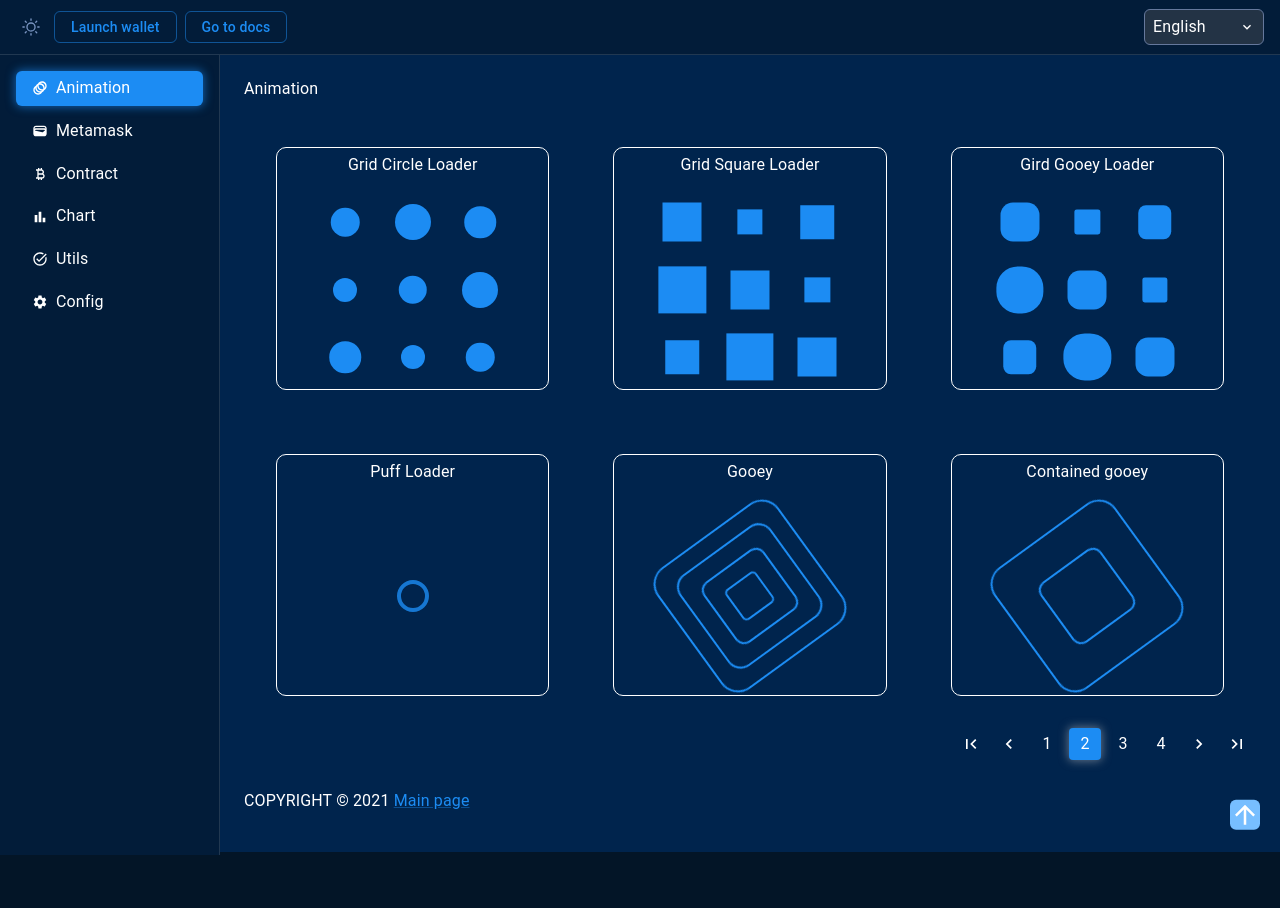
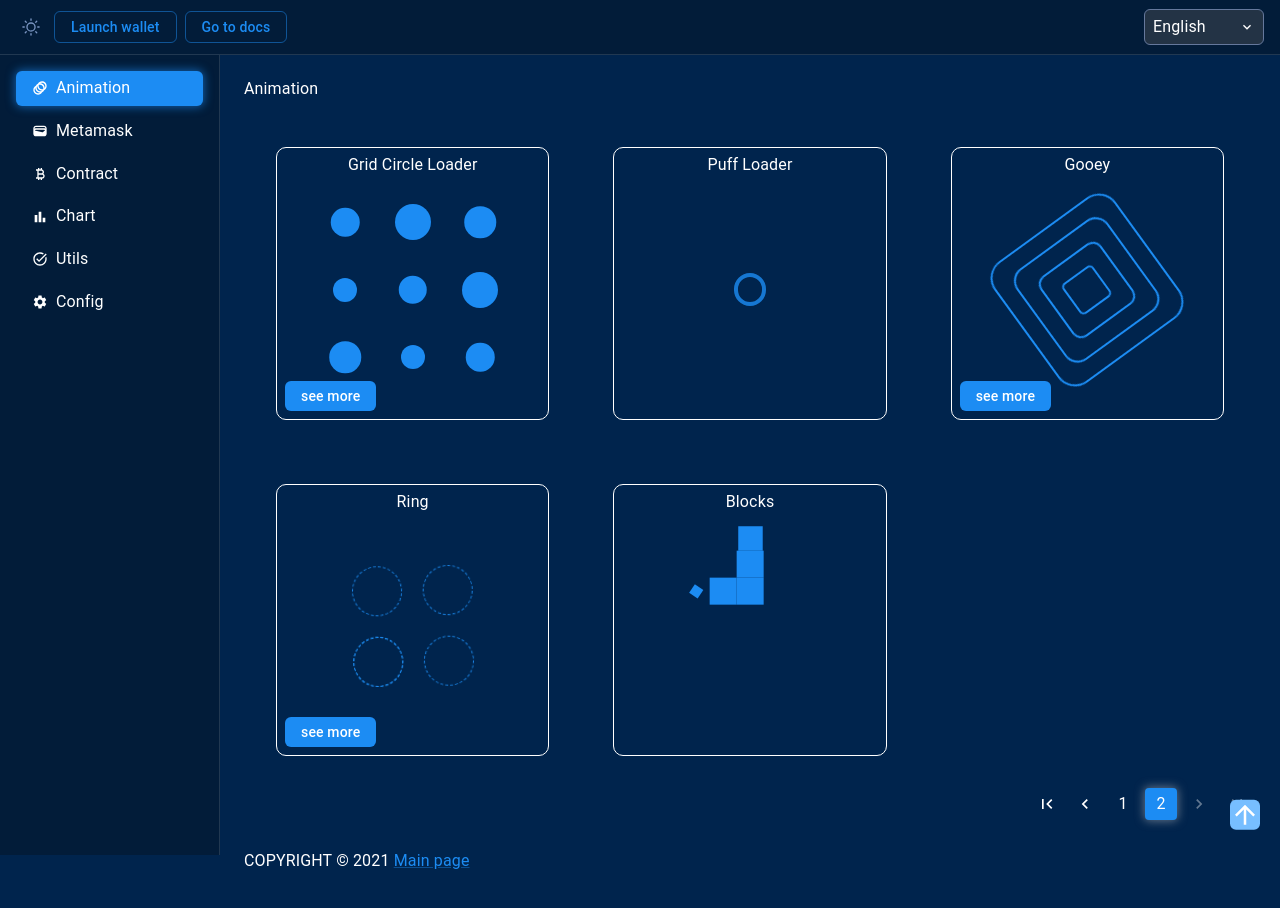
Before and after one commit to phamhongphuc1999/web-practice, a React (Create React App) app: page /animation/1 in a window 1280 px wide. Both pictures are taken after a click on the button 1199 px from the left and 744 px from the top of the page. Shown: the top 908 px of the page. Before the commit the page ends 852 px from the top, so only its background shows below. Built offline with nearby package versions, Linux system fonts and the light colour scheme.

Commit message:
fix: animation detail pages

```diff
--- a/src/App/RouteApp.tsx
+++ b/src/App/RouteApp.tsx
@@ -1,6 +1,9 @@
 import { Redirect, Route, Switch } from 'react-router-dom';
 import { CHART_ROUTE, DOCS_ROUTE, ROUTE } from 'src/configs/constance';
 import AnimationPage from 'src/Pages/AnimationPage';
+import CirclePage from 'src/Pages/AnimationPage/circle-page';
+import GooeyPage from 'src/Pages/AnimationPage/gooey-page';
+import GridPage from 'src/Pages/AnimationPage/grid-page';
 import BasicLineChart from 'src/Pages/Charts/BasicLineChart';
 import Overview from 'src/Pages/Charts/Overview';
 import ConfigPage from 'src/Pages/ConfigPage';
@@ -51,6 +54,15 @@ export default function RouteApp() {
       <Route path={`${ROUTE.ANIMATION}/:page`} exact={true}>
         <AnimationPage />
       </Route>
+      <Route path={`${ROUTE.ANIMATION}-circle/:page`} exact={true}>
+        <CirclePage />
+      </Route>
+      <Route path={`${ROUTE.ANIMATION}-gooey/:page`} exact={true}>
+        <GooeyPage />
+      </Route>
+      <Route path={`${ROUTE.ANIMATION}-grid/:page`} exact={true}>
+        <GridPage />
+      </Route>
       <Redirect from={ROUTE.ANIMATION} to={`${ROUTE.ANIMATION}/1`} />
       <Route path={ROUTE.METAMASK} exact={true}>
         <MetamaskPage />
--- /dev/null
+++ b/src/Pages/AnimationPage/circle-page.tsx
@@ -0,0 +1,78 @@
+import { Box, Button, TextField } from '@mui/material';
+import { useState } from 'react';
+import { useParams } from 'react-router-dom';
+import CssBreadcrumbs from 'src/components/Breadcrumb/CssBreadcrumbs';
+import { CircleRingBox } from 'src/components/animation-component/circle-ring';
+import { ROUTE } from 'src/configs/constance';
+import useTranslate from 'src/hooks/useTranslate';
+import { sleep } from 'src/services';
+import Item from './item';
+
+export default function CirclePage() {
+  const { t } = useTranslate();
+  const [amount, setAmount] = useState('4');
+  const [numberOfItems, setNumberOfItems] = useState(4);
+  const [loading, setLoading] = useState(false);
+  const { page } = useParams<{ page?: string }>();
+
+  async function onNumberOfItemsChange(event: React.FormEvent<HTMLFormElement>) {
+    event.preventDefault();
+    setLoading(true);
+    await sleep(200);
+    setNumberOfItems(parseInt(amount));
+    setLoading(false);
+  }
+
+  return (
+    <>
+      <CssBreadcrumbs
+        configs={[
+          { label: t('animation'), link: `${ROUTE.ANIMATION}/${page}` },
+          { label: t('animationCircle') },
+        ]}
+      />
+      <form onSubmit={(event) => onNumberOfItemsChange(event)}>
+        <Box sx={{ display: 'flex' }}>
+          <TextField
+            value={amount}
+            type="number"
+            size="small"
+            fullWidth
+            onChange={(event) => setAmount(event.target.value)}
+          />
+          <Button type="submit" sx={{ marginLeft: '1rem' }} variant="contained" color="primary">
+            Confirm
+          </Button>
+        </Box>
+      </form>
+      {loading ? (
+        <>Loading...</>
+      ) : (
+        <Box display="flex" flexWrap="wrap">
+          <Item
+            label={`Ring${numberOfItems}`}
+            Icon={<CircleRingBox props={{ mt: 2 }} iconProps={{ size: '150px', numberOfItems }} />}
+          />
+          <Item
+            label={`Square${numberOfItems}`}
+            Icon={
+              <CircleRingBox
+                props={{ mt: 2 }}
+                iconProps={{ size: '150px', mode: 'square', numberOfItems }}
+              />
+            }
+          />
+          <Item
+            label={`Dynamic${numberOfItems}`}
+            Icon={
+              <CircleRingBox
+                props={{ mt: 2 }}
+                iconProps={{ size: '150px', mode: 'dynamic', numberOfItems }}
+              />
+            }
+          />
+        </Box>
+      )}
+    </>
+  );
+}
--- /dev/null
+++ b/src/Pages/AnimationPage/gooey-page.tsx
@@ -0,0 +1,47 @@
+import { Box } from '@mui/material';
+import { useParams } from 'react-router-dom';
+import CssBreadcrumbs from 'src/components/Breadcrumb/CssBreadcrumbs';
+import { ColorfulGooeyBox, GooeyBox } from 'src/components/animation-component/Gooey';
+import { ROUTE } from 'src/configs/constance';
+import useTranslate from 'src/hooks/useTranslate';
+import Item from './item';
+
+export default function GooeyPage() {
+  const { t } = useTranslate();
+  const { page } = useParams<{ page?: string }>();
+
+  return (
+    <>
+      <CssBreadcrumbs
+        configs={[
+          { label: t('animation'), link: `${ROUTE.ANIMATION}/${page}` },
+          { label: t('animationGooey') },
+        ]}
+      />
+      <Box display="flex" flexWrap="wrap">
+        <Item
+          label="Gooey"
+          Icon={<GooeyBox props={{ mt: 2 }} iconProps={{ opposite: false, size: '150px' }} />}
+        />
+        <Item
+          label="Contained gooey"
+          Icon={<GooeyBox type="contained" props={{ mt: 2 }} iconProps={{ size: '150px' }} />}
+        />
+        <Item
+          label="Colorful gooey"
+          Icon={<ColorfulGooeyBox props={{ mt: 2 }} iconProps={{ size: '150px' }} />}
+        />
+        <Item
+          label="Opposite gooey"
+          Icon={<GooeyBox props={{ mt: 2 }} iconProps={{ opposite: true, size: '150px' }} />}
+        />
+        <Item
+          label="Opposite colorful gooey"
+          Icon={
+            <ColorfulGooeyBox props={{ mt: 2 }} iconProps={{ opposite: true, size: '150px' }} />
+          }
+        />
+      </Box>
+    </>
+  );
+}
--- /dev/null
+++ b/src/Pages/AnimationPage/grid-page.tsx
@@ -0,0 +1,37 @@
+import { Box } from '@mui/material';
+import { useParams } from 'react-router-dom';
+import CssBreadcrumbs from 'src/components/Breadcrumb/CssBreadcrumbs';
+import { GridLoaderBox } from 'src/components/animation-component/GridLoader';
+import { ROUTE } from 'src/configs/constance';
+import useTranslate from 'src/hooks/useTranslate';
+import Item from './item';
+
+export default function GridPage() {
+  const { t } = useTranslate();
+  const { page } = useParams<{ page?: string }>();
+
+  return (
+    <>
+      <CssBreadcrumbs
+        configs={[
+          { label: t('animation'), link: `${ROUTE.ANIMATION}/${page}` },
+          { label: t('animationGrid') },
+        ]}
+      />
+      <Box display="flex" flexWrap="wrap">
+        <Item
+          label="Grid Circle Loader"
+          Icon={<GridLoaderBox props={{ mt: 2 }} iconProps={{ size: '150px' }} />}
+        />
+        <Item
+          label="Grid Square Loader"
+          Icon={<GridLoaderBox props={{ mt: 2 }} iconProps={{ mode: 'block', size: '150px' }} />}
+        />
+        <Item
+          label="Gird Gooey Loader"
+          Icon={<GridLoaderBox props={{ mt: 2 }} iconProps={{ mode: 'gooey', size: '150px' }} />}
+        />
+      </Box>
+    </>
+  );
+}
--- a/src/Pages/AnimationPage/index.tsx
+++ b/src/Pages/AnimationPage/index.tsx
@@ -1,72 +1,27 @@
-import { Box, Pagination, Theme, Typography, useTheme } from '@mui/material';
-import { ReactElement, useEffect } from 'react';
+import { Box, Button, Pagination } from '@mui/material';
+import { useEffect } from 'react';
 import { useHistory, useParams } from 'react-router-dom';
+import CssBreadcrumbs from 'src/components/Breadcrumb/CssBreadcrumbs';
 import { BlockLoaderBox } from 'src/components/animation-component/BlockLoader';
 import { BounceLoaderBox } from 'src/components/animation-component/BounceLoader';
-import { CircleRingBox } from 'src/components/animation-component/circle-ring';
 import { CircleLoaderBox } from 'src/components/animation-component/CircleLoader';
 import { ClockLoaderBox } from 'src/components/animation-component/ClockLoader';
 import { EllipsisLoaderBox } from 'src/components/animation-component/EllipsisLoader';
 import { FadeLoaderBox } from 'src/components/animation-component/FadeLoader';
-import { ColorfulGooeyBox, GooeyBox } from 'src/components/animation-component/Gooey';
+import { GooeyBox } from 'src/components/animation-component/Gooey';
 import { GridLoaderBox } from 'src/components/animation-component/GridLoader';
 import { PuffLoaderBox } from 'src/components/animation-component/PuffLoader';
 import { ZCircleLoaderBox } from 'src/components/animation-component/ZCircleLoader';
-import CssBreadcrumbs from 'src/components/Breadcrumb/CssBreadcrumbs';
+import { CircleRingBox } from 'src/components/animation-component/circle-ring';
 import { ROUTE } from 'src/configs/constance';
 import usePagination from 'src/hooks/usePagination';
 import useTranslate from 'src/hooks/useTranslate';
+import Item from './item';
 
-function useStyle(theme: Theme) {
-  return {
-    box: {
-      display: 'flex',
-      flexDirection: 'column',
-      width: '33.333%',
-      padding: '2rem 0rem',
-      [theme.breakpoints.only('sm')]: {
-        width: '50%',
-      },
-      [theme.breakpoints.only('xs')]: {
-        width: '100%',
-      },
-    },
-    itemBox: {
-      height: '100%',
-      margin: '0rem 2rem',
-      padding: '0.5rem',
-      border: '1px solid',
-      borderRadius: '10px',
-    },
-  };
-}
-
-interface ItemProps {
-  label: string;
-  Icon: ReactElement;
-  Component?: {
-    start?: ReactElement;
-    end?: ReactElement;
-  };
-}
-
-function Item({ label, Icon, Component }: ItemProps) {
-  const theme = useTheme();
-  const cls = useStyle(theme);
-
-  return (
-    <Box sx={cls.box}>
-      <Box sx={cls.itemBox}>
-        <Typography sx={{ textAlign: 'center' }}>{label}</Typography>
-        <Box>{Component?.start}</Box>
-        <Box mt={5} mb={2}>
-          {Icon}
-        </Box>
-        <Box>{Component?.end}</Box>
-      </Box>
-    </Box>
-  );
-}
+export default function AnimationPage() {
+  const { t } = useTranslate();
+  const history = useHistory();
+  const { page } = useParams<{ page?: string }>();
 
   const ComponentList = [
     {
@@ -85,7 +40,10 @@ const ComponentList = [
       label: 'Bounce Loader',
       icon: <BounceLoaderBox props={{ mt: 2 }} iconProps={{ size: '150px' }} />,
     },
-  { label: 'Fade Loader', icon: <FadeLoaderBox props={{ mt: 2 }} iconProps={{ size: '150px' }} /> },
+    {
+      label: 'Fade Loader',
+      icon: <FadeLoaderBox props={{ mt: 2 }} iconProps={{ size: '150px' }} />,
+    },
     {
       label: 'Clock Loader',
       icon: <ClockLoaderBox props={{ mt: 2 }} iconProps={{ size: '150px' }} />,
@@ -93,52 +51,48 @@ const ComponentList = [
     {
       label: 'Grid Circle Loader',
       icon: <GridLoaderBox props={{ mt: 2 }} iconProps={{ size: '150px' }} />,
+      componentEnd: (
+        <Button
+          variant="contained"
+          color="primary"
+          onClick={() => history.push(`${ROUTE.ANIMATION}-grid/${page}`)}
+        >
+          see more
+        </Button>
+      ),
     },
     {
-    label: 'Grid Square Loader',
-    icon: <GridLoaderBox props={{ mt: 2 }} iconProps={{ mode: 'block', size: '150px' }} />,
+      label: 'Puff Loader',
+      icon: <PuffLoaderBox props={{ mt: 2 }} iconProps={{ size: '150px' }} />,
     },
-  {
-    label: 'Gird Gooey Loader',
-    icon: <GridLoaderBox props={{ mt: 2 }} iconProps={{ mode: 'gooey', size: '150px' }} />,
-  },
-  { label: 'Puff Loader', icon: <PuffLoaderBox props={{ mt: 2 }} iconProps={{ size: '150px' }} /> },
     {
       label: 'Gooey',
       icon: <GooeyBox props={{ mt: 2 }} iconProps={{ opposite: false, size: '150px' }} />,
+      componentEnd: (
+        <Button
+          variant="contained"
+          color="primary"
+          onClick={() => history.push(`${ROUTE.ANIMATION}-gooey/${page}`)}
+        >
+          see more
+        </Button>
+      ),
     },
     {
-    label: 'Contained gooey',
-    icon: <GooeyBox type="contained" props={{ mt: 2 }} iconProps={{ size: '150px' }} />,
-  },
-  {
-    label: 'Colorful gooey',
-    icon: <ColorfulGooeyBox props={{ mt: 2 }} iconProps={{ size: '150px' }} />,
-  },
-  {
-    label: 'Opposite gooey',
-    icon: <GooeyBox props={{ mt: 2 }} iconProps={{ opposite: true, size: '150px' }} />,
-  },
-  {
-    label: 'Opposite colorful gooey',
-    icon: <ColorfulGooeyBox props={{ mt: 2 }} iconProps={{ opposite: true, size: '150px' }} />,
-  },
-  { label: 'Ring', icon: <CircleRingBox props={{ mt: 2 }} iconProps={{ size: '150px' }} /> },
-  {
-    label: 'Square Ring',
-    icon: <CircleRingBox props={{ mt: 2 }} iconProps={{ size: '150px', mode: 'square' }} />,
-  },
-  {
-    label: 'Dynamic Ring',
-    icon: <CircleRingBox props={{ mt: 2 }} iconProps={{ size: '150px', mode: 'dynamic' }} />,
+      label: 'Ring',
+      icon: <CircleRingBox props={{ mt: 2 }} iconProps={{ size: '150px' }} />,
+      componentEnd: (
+        <Button
+          variant="contained"
+          color="primary"
+          onClick={() => history.push(`${ROUTE.ANIMATION}-circle/${page}`)}
+        >
+          see more
+        </Button>
+      ),
     },
     { label: 'Blocks', icon: <BlockLoaderBox props={{ mt: 2 }} /> },
   ];
-
-export default function AnimationPage() {
-  const { t } = useTranslate();
-  const history = useHistory();
-  const { page } = useParams<{ page?: string }>();
   const { data, jump, maxPage, currentPage } = usePagination(ComponentList, { rowPerPage: 6 });
 
   useEffect(() => {
@@ -154,7 +108,14 @@ export default function AnimationPage() {
       <CssBreadcrumbs configs={[{ label: t('animation') }]} props={{ mb: 2 }} />
       <Box display="flex" flexWrap="wrap">
         {data.map((item, index) => {
-          return <Item key={index} label={item.label} Icon={item.icon} />;
+          return (
+            <Item
+              key={index}
+              label={item.label}
+              Icon={item.icon}
+              Component={{ end: item?.componentEnd }}
+            />
+          );
         })}
       </Box>
       <Box display="flex" justifyContent="flex-end" mb={2}>
--- /dev/null
+++ b/src/Pages/AnimationPage/item.tsx
@@ -0,0 +1,53 @@
+import { Box, Theme, Typography, useTheme } from '@mui/material';
+import { ReactNode } from 'react';
+
+function useStyle(theme: Theme) {
+  return {
+    box: {
+      display: 'flex',
+      flexDirection: 'column',
+      width: '33.333%',
+      padding: '2rem 0rem',
+      [theme.breakpoints.only('sm')]: {
+        width: '50%',
+      },
+      [theme.breakpoints.only('xs')]: {
+        width: '100%',
+      },
+    },
+    itemBox: {
+      height: '100%',
+      margin: '0rem 2rem',
+      padding: '0.5rem',
+      border: '1px solid',
+      borderRadius: '10px',
+    },
+  };
+}
+
+interface Props {
+  label: string;
+  Icon: ReactNode;
+  Component?: {
+    start?: ReactNode;
+    end?: ReactNode;
+  };
+}
+
+export default function Item({ label, Icon, Component }: Props) {
+  const theme = useTheme();
+  const cls = useStyle(theme);
+
+  return (
+    <Box sx={cls.box}>
+      <Box sx={cls.itemBox}>
+        <Typography sx={{ textAlign: 'center' }}>{label}</Typography>
+        <Box>{Component?.start}</Box>
+        <Box mt={5} mb={2}>
+          {Icon}
+        </Box>
+        <Box>{Component?.end}</Box>
+      </Box>
+    </Box>
+  );
+}
--- a/src/components/animation-component/circle-ring.tsx
+++ b/src/components/animation-component/circle-ring.tsx
@@ -1,9 +1,10 @@
 /* eslint-disable react/prop-types */
+import { Keyframes } from '@emotion/react';
 import { Box, BoxProps, keyframes, styled } from '@mui/material';
 import { AnimationComponentBoxProps, AnimationComponentProps } from 'src/global';
 import { mergeSx } from 'src/services/merge-sx';
 
-function rotateFn(beginDeg: number) {
+function getRotate(beginDeg: number) {
   return keyframes`
   0% { transform: translateX(50%) rotate(${beginDeg}deg); }
   100% { transform: translateX(50%) rotate(${beginDeg + 360}deg); }
@@ -16,21 +17,24 @@ const rotateItem = keyframes`
 `;
 
 const rotateItem1 = keyframes`
-  0% { border-radius: 50%; border-style: dashed; transform: translateX(50%) rotate(360deg); }
-  50% { border-radius: 0%; border-style: solid; transform: translateX(50%) rotate(180deg); }
-  100% { border-radius: 50%; border-style: dashed; transform: translateX(50%) rotate(0deg); }
+  0% { border-radius: 50%; transform: translateX(50%) rotate(360deg); }
+  50% { border-radius: 0%; transform: translateX(50%) rotate(180deg); }
+  100% { border-radius: 50%; transform: translateX(50%) rotate(0deg); }
 `;
 
-const config = [
-  { rotate: rotateFn(0), deg: 0 },
-  { rotate: rotateFn(45), deg: 45 },
-  { rotate: rotateFn(90), deg: 90 },
-  { rotate: rotateFn(135), deg: 135 },
-  { rotate: rotateFn(180), deg: 180 },
-  { rotate: rotateFn(225), deg: 225 },
-  { rotate: rotateFn(-90), deg: -90 },
-  { rotate: rotateFn(-45), deg: -45 },
-];
+function getConfig(numberOfItems: number) {
+  if (numberOfItems <= 0) numberOfItems = 1;
+  const offset = 360 / numberOfItems;
+  const result: Array<{ rotate: Keyframes; deg: number }> = [{ rotate: getRotate(0), deg: 0 }];
+  let counter = 0;
+  let deg = offset;
+  while (counter < numberOfItems) {
+    result.push({ rotate: getRotate(deg), deg });
+    deg += offset;
+    counter++;
+  }
+  return result;
+}
 
 const Wheel = styled(Box)(() => ({
   position: 'absolute',
@@ -41,9 +45,10 @@ const Wheel = styled(Box)(() => ({
 
 interface Props extends AnimationComponentProps {
   mode?: 'normal' | 'square' | 'dynamic';
+  numberOfItems?: number;
 }
 
-function Line({ size, color, mode, props }: Props & { props?: BoxProps }) {
+function Line({ size, color, mode, props }: Omit<Props, 'numberOfItems'> & { props?: BoxProps }) {
   return (
     <Box
       {...props}
@@ -71,7 +76,7 @@ function Line({ size, color, mode, props }: Props & { props?: BoxProps }) {
             },
             mode == 'square' ? { borderStyle: 'solid' } : { borderRadius: '50%' },
             mode == 'dynamic'
-              ? { animation: `${rotateItem1} 1.5s linear infinite` }
+              ? { animation: `${rotateItem1} 1.5s linear infinite`, borderStyle: 'solid' }
               : { animation: `${rotateItem} 1.5s linear infinite` },
           ]}
         />
@@ -80,7 +85,7 @@ function Line({ size, color, mode, props }: Props & { props?: BoxProps }) {
   );
 }
 
-export default function CircleRing({ size, color, mode }: Props) {
+export default function CircleRing({ size, color, mode, numberOfItems = 4 }: Props) {
   return (
     <Box
       sx={{
@@ -93,7 +98,7 @@ export default function CircleRing({ size, color, mode }: Props) {
         perspective: 800,
       }}
     >
-      {config.map((item, index) => {
+      {getConfig(numberOfItems).map((item, index) => {
         return (
           <Line
             key={index}
--- a/src/services/index.ts
+++ b/src/services/index.ts
@@ -51,3 +51,7 @@ export function hexToRgb(hex: string) {
     ? { r: parseInt(result[1], 16), g: parseInt(result[2], 16), b: parseInt(result[3], 16) }
     : null;
 }
+
+export function sleep(ms: number) {
+  return new Promise((resolve) => setTimeout(resolve, ms));
+}
```
Lines whose indentation alone changed are shown as unchanged.
